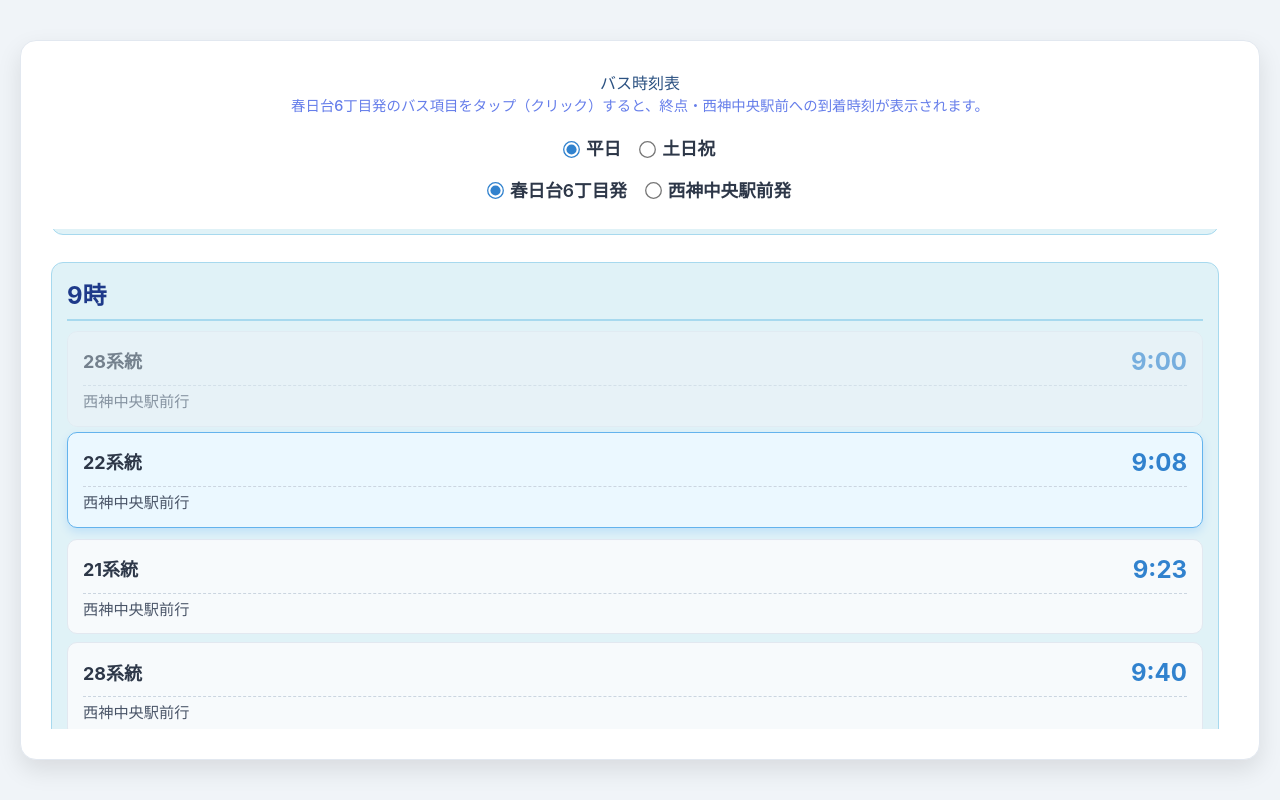
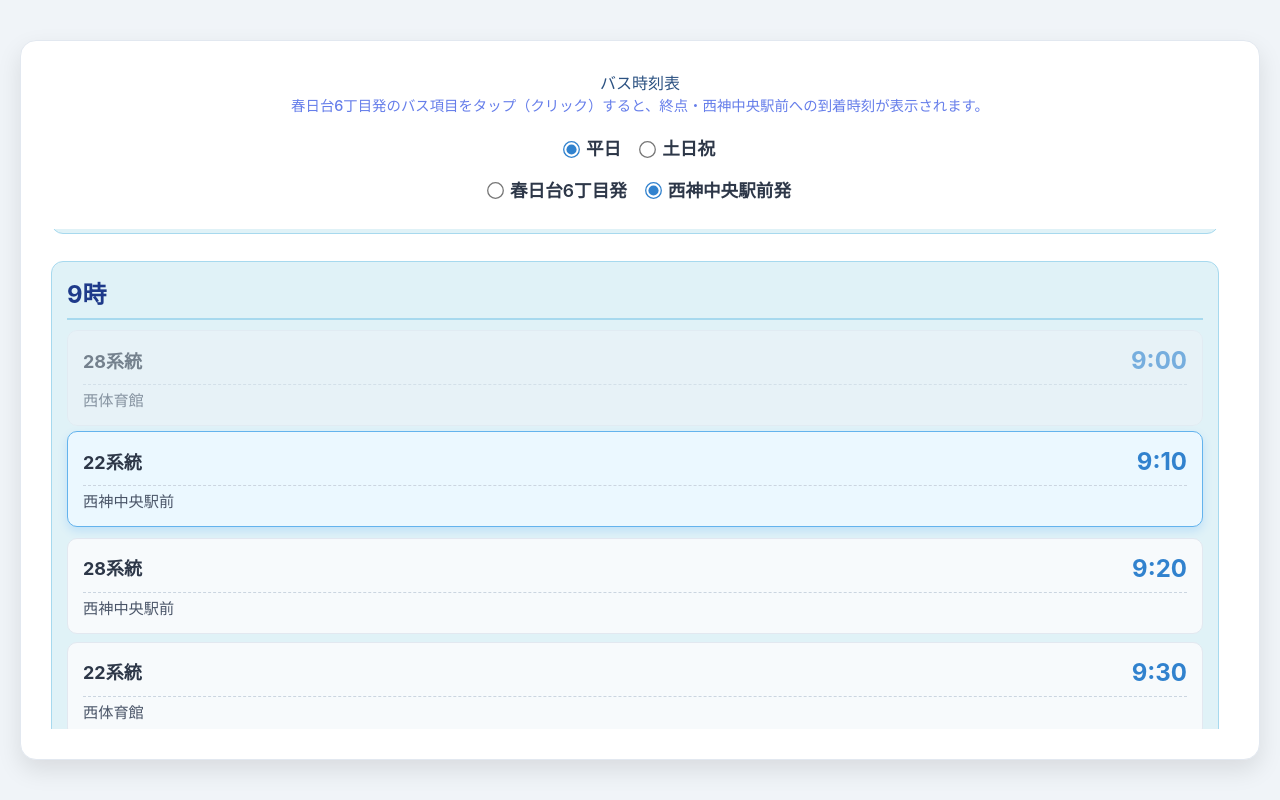
Before and after one commit to cubesky2007/timetable1, a plain HTML site: page index.html in a window 1280 px wide. Drawn offline with nearby package versions, Linux system fonts and the light colour scheme.

Commit message:
Update index.html

```diff
--- a/index.html
+++ b/index.html
@@ -771,9 +771,9 @@
                 currentActiveSchedule = 'weekday';
             }
 
-            // バス停のデフォルト選択（春日台6丁目をデフォルトとする）
-            kasugadai6chomeRadio.checked = true;
-            currentBusStopType = 'kasugadai6chome';
+            // バス停のデフォルト選択（西神中央駅前をデフォルトとする）
+            seishinChuoEkiMaeRadio.checked = true;
+            currentBusStopType = 'seishinchuoekimae';
 
             // 初期時刻表の生成
             generateTimetable(getSelectedBusData(), currentBusStopType);
```
